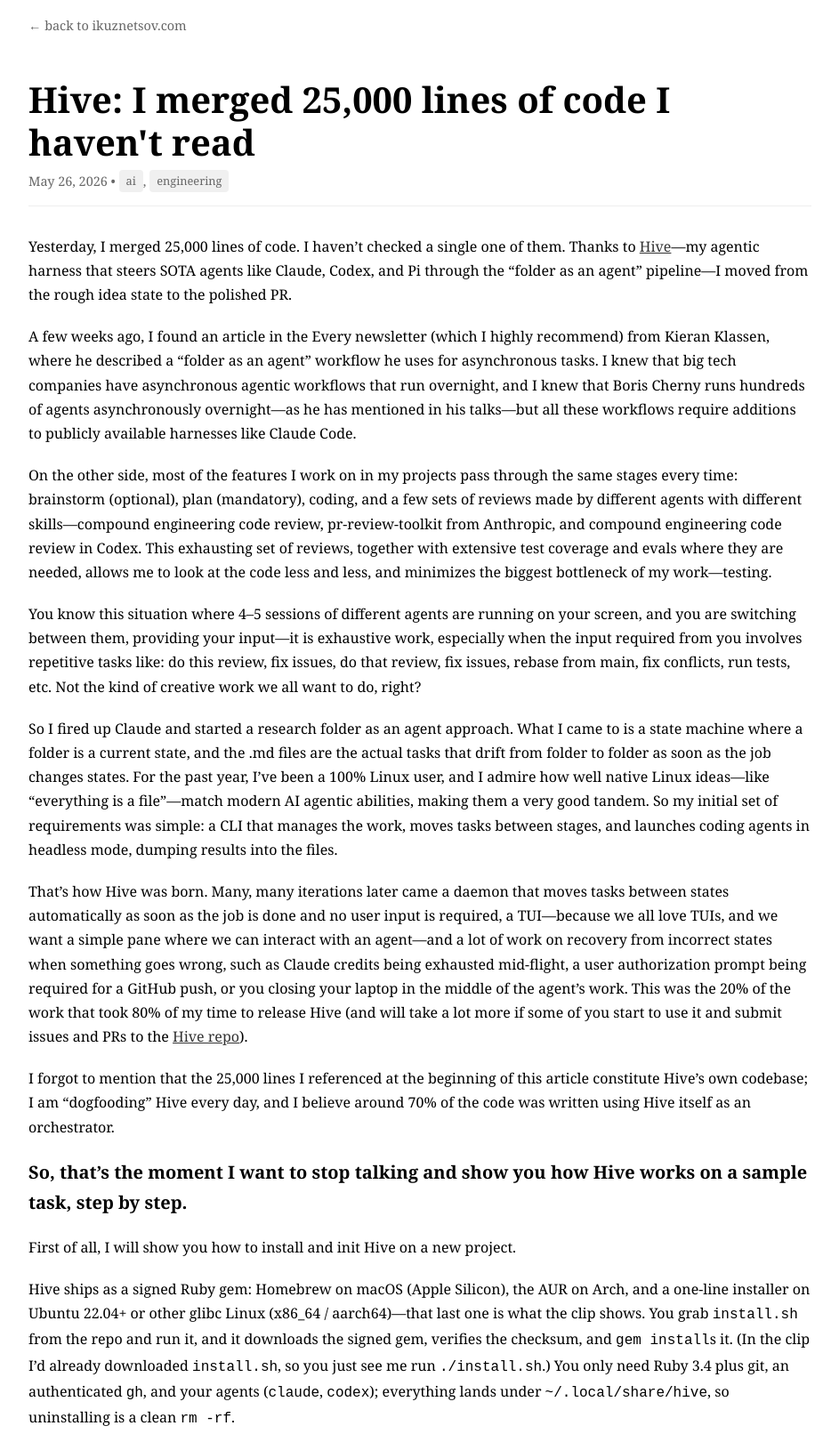
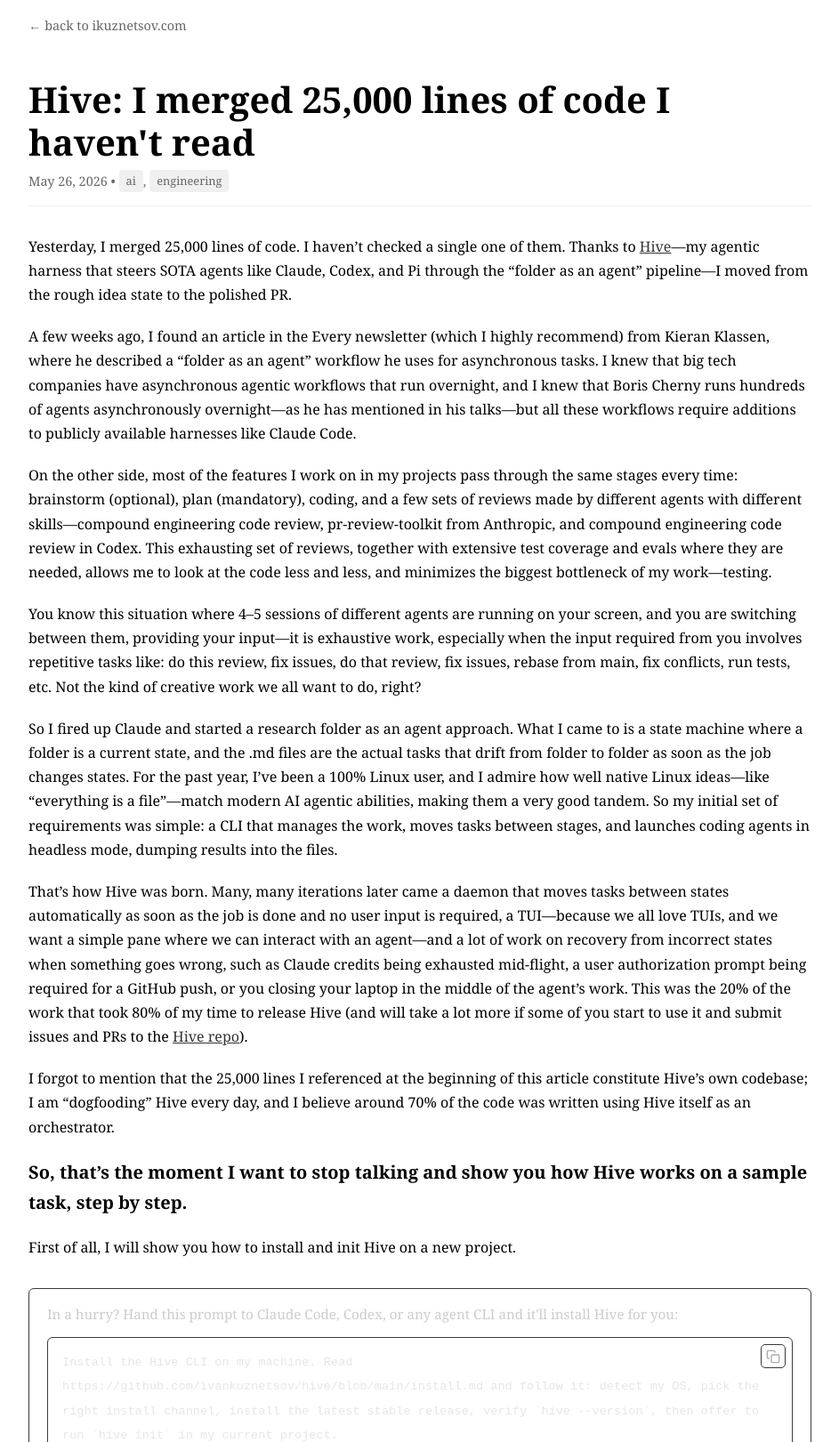
Before and after one commit to ivankuznetsov/ikuznetsov.com, a Jekyll site: the page built from _posts/2026-05-26-introducing-hive.md, in a window 1280 px wide. Shown: the top 1621 px of the page at 89% size, without its empty margins (168-1111 px from the left). Built offline with Jekyll 4.4.1, drawn with Linux system fonts in a browser that asks for light colours; some web fonts are replaced; some of the changed text lies outside the part shown; grey boxes are pictures that could not be loaded.

Commit message:
Restyle install-prompt callout and move it above the install steps
Move the agent install-prompt callout to right after the demo intro
("First of all..."), before the install/init clips. Restyle: gray
border, transparent background, and an icon-only copy button (clipboard
icon that flips to a check on copy) instead of a text button.

Co-Authored-By: Claude Opus 4.7 (1M context) <noreply@anthropic.com>

```diff
--- a/_posts/2026-05-26-introducing-hive.md
+++ b/_posts/2026-05-26-introducing-hive.md
@@ -23,6 +23,17 @@ I forgot to mention that the 25,000 lines I referenced at the beginning of this
 
 First of all, I will show you how to install and init Hive on a new project.
 
+<aside class="callout">
+  <p class="callout-title">In a hurry? Hand this prompt to Claude Code, Codex, or any agent CLI and it'll install Hive for you:</p>
+  <div class="callout-code">
+    <button type="button" class="copy-btn" data-copy-target="hive-install-prompt" aria-label="Copy install prompt">
+      <svg class="icon-copy" xmlns="http://www.w3.org/2000/svg" width="16" height="16" viewBox="0 0 24 24" fill="none" stroke="currentColor" stroke-width="2" stroke-linecap="round" stroke-linejoin="round"><rect x="9" y="9" width="13" height="13" rx="2" ry="2"></rect><path d="M5 15H4a2 2 0 0 1-2-2V4a2 2 0 0 1 2-2h9a2 2 0 0 1 2 2v1"></path></svg>
+      <svg class="icon-check" xmlns="http://www.w3.org/2000/svg" width="16" height="16" viewBox="0 0 24 24" fill="none" stroke="currentColor" stroke-width="2" stroke-linecap="round" stroke-linejoin="round"><polyline points="20 6 9 17 4 12"></polyline></svg>
+    </button>
+    <pre><code id="hive-install-prompt">Install the Hive CLI on my machine. Read https://github.com/ivankuznetsov/hive/blob/main/install.md and follow it: detect my OS, pick the right install channel, install the latest stable release, verify `hive --version`, then offer to run `hive init` in my current project.</code></pre>
+  </div>
+</aside>
+
 Hive ships as a signed Ruby gem: Homebrew on macOS (Apple Silicon), the AUR on Arch, and a one-line installer on Ubuntu 22.04+ or other glibc Linux (x86_64 / aarch64)—that last one is what the clip shows. You grab `install.sh` from the repo and run it, and it downloads the signed gem, verifies the checksum, and `gem install`s it. (In the clip I'd already downloaded `install.sh`, so you just see me run `./install.sh`.) You only need Ruby 3.4 plus git, an authenticated `gh`, and your agents (`claude`, `codex`); everything lands under `~/.local/share/hive`, so uninstalling is a clean `rm -rf`.
 
 <figure class="demo-video">
@@ -40,14 +51,6 @@ Once it's installed, you run `hive init` inside any project. It asks a handful o
   </video>
   <figcaption>Running <code>hive init</code> on a fresh project</figcaption>
 </figure>
-
-<aside class="callout">
-  <p class="callout-title">In a hurry? Hand this prompt to Claude Code, Codex, or any agent CLI and it'll install Hive for you:</p>
-  <div class="callout-code">
-    <button type="button" class="copy-btn" data-copy-target="hive-install-prompt">Copy</button>
-    <pre><code id="hive-install-prompt">Install the Hive CLI on my machine. Read https://github.com/ivankuznetsov/hive/blob/main/install.md and follow it: detect my OS, pick the right install channel, install the latest stable release, verify `hive --version`, then offer to run `hive init` in my current project.</code></pre>
-  </div>
-</aside>
 
 Everything starts with an idea. So, I just open the Hive TUI and write an idea here by pressing "n."
 
--- a/assets/css/main.css
+++ b/assets/css/main.css
@@ -662,8 +662,7 @@ section ul li:last-child {
 .callout {
   margin: 2rem 0;
   padding: 1rem 1.25rem;
-  border-left: 3px solid #6ea8fe;
-  background: #161616;
+  border: 1px solid #3a3a3a;
   border-radius: 6px;
 }
 
@@ -680,8 +679,7 @@ section ul li:last-child {
 .callout-code pre {
   margin: 0;
   padding: 0.9rem 1rem;
-  background: #0d0d0d;
-  border: 1px solid #2a2a2a;
+  border: 1px solid #3a3a3a;
   border-radius: 6px;
   overflow-x: auto;
 }
@@ -698,22 +696,38 @@ section ul li:last-child {
   position: absolute;
   top: 0.5rem;
   right: 0.5rem;
-  padding: 0.3rem 0.7rem;
-  font-size: 0.75rem;
-  color: #ddd;
-  background: #2a2a2a;
+  display: inline-flex;
+  align-items: center;
+  justify-content: center;
+  padding: 0.3rem;
+  line-height: 0;
+  color: #aaa;
+  background: none;
   border: 1px solid #3a3a3a;
   border-radius: 5px;
   cursor: pointer;
 }
 
 .copy-btn:hover {
-  background: #3a3a3a;
+  color: #fff;
+  border-color: #555;
+}
+
+.copy-btn .icon-check {
+  display: none;
 }
 
 .copy-btn.copied {
   color: #7ee787;
   border-color: #2ea043;
+}
+
+.copy-btn.copied .icon-copy {
+  display: none;
+}
+
+.copy-btn.copied .icon-check {
+  display: inline;
 }
 
 @media (max-width: 48rem) {
--- a/assets/js/copy-button.js
+++ b/assets/js/copy-button.js
@@ -5,12 +5,8 @@
   "use strict";
 
   function flash(btn) {
-    var original = btn.getAttribute("data-label") || btn.textContent;
-    btn.setAttribute("data-label", original);
-    btn.textContent = "Copied!";
     btn.classList.add("copied");
     setTimeout(function () {
-      btn.textContent = original;
       btn.classList.remove("copied");
     }, 1500);
   }
```
